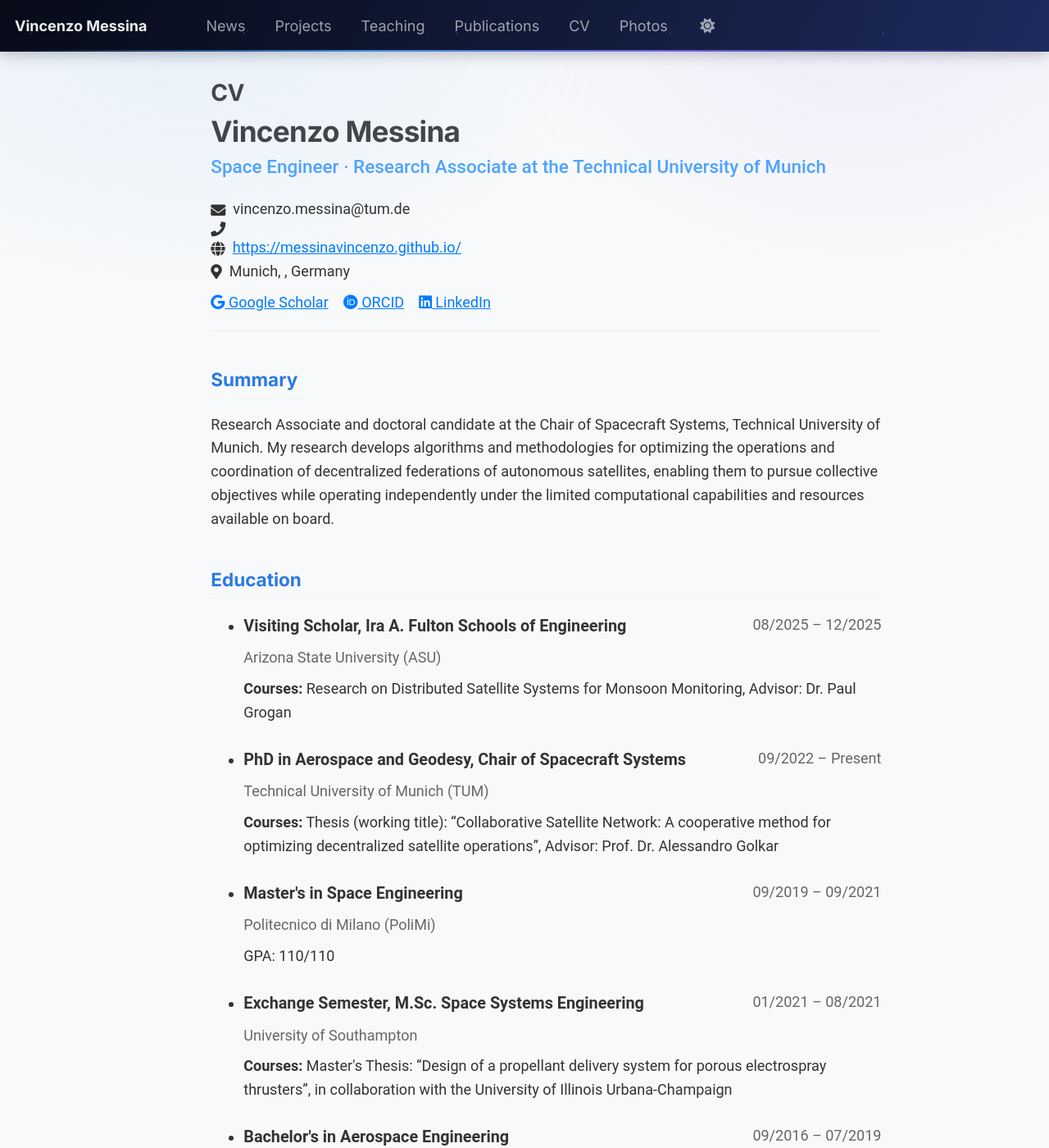
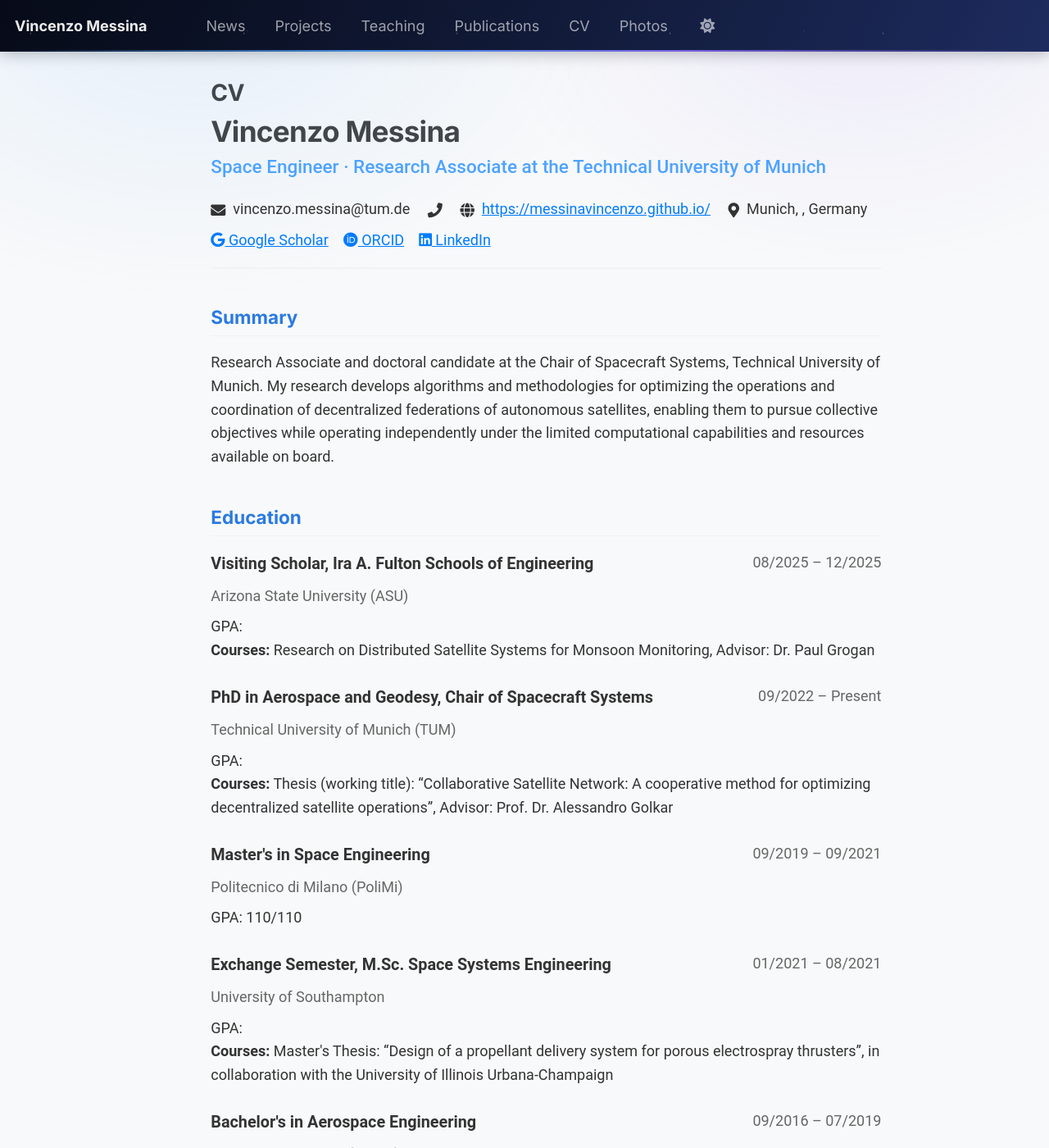
Before and after one commit to MessinaVincenzo/MessinaVincenzo.github.io, a Jekyll site: the page built from _pages/cv.md, in a window 1280 px wide and 1400 px high. Shown: the whole window at 82% size. Built offline with Jekyll 4.4.1, drawn with Linux system fonts in a browser that asks for light colours.

Commit message:
Fix empty-field rendering and mobile layout on the CV page
Rendering the CV at a 390px viewport showed an orphaned phone icon with no
number beside it, dangling date separators, and a cramped date column.

Liquid treats "" as truthy, so every {% if field %} guard on a string that is
empty in _data/cv.json still rendered its markup. On the live page that meant:

- a phone row containing only an icon, despite phone being deliberately empty
- "09/2026 -" and three "2025 -" style dates, from endDate being ""
- 8 empty subtitle and detail divs

All 24 string guards in cv-template.html now compare against blank instead.
Counts verified in the built HTML: 1 -> 0 empty contact rows, 4 -> 0 dangling
dashes, 8 -> 0 empty divs.

Mobile layout:
- .cv-list had default bullet markers, because cv-style.css never removed them.
- .cv-item-header is a flex row with the date pushed right, which squeezed
  titles into a narrow column on a phone. It now stacks below 600px.
- Contact and profile rows wrap instead of overflowing.

Co-Authored-By: Claude Opus 5 <noreply@anthropic.com>

```diff
--- a/_includes/cv-template.html
+++ b/_includes/cv-template.html
@@ -6,30 +6,30 @@
     <!-- Deliberately not a top-level heading: the page title already provides
          one, and two per page is ambiguous for screen readers. -->
     <p class="cv-name">{{ cv.basics.name }}</p>
-    {% if cv.basics.label %}
+    {% if cv.basics.label != blank %}
     <p class="cv-label">{{ cv.basics.label }}</p>
     {% endif %}
 
     <div class="cv-contact">
-      {% if cv.basics.email %}
+      {% if cv.basics.email != blank %}
       <div class="cv-contact-item">
         <i class="fas fa-envelope"></i> {{ cv.basics.email }}
       </div>
       {% endif %}
 
-      {% if cv.basics.phone %}
+      {% if cv.basics.phone != blank %}
       <div class="cv-contact-item">
         <i class="fas fa-phone"></i> {{ cv.basics.phone }}
       </div>
       {% endif %}
 
-      {% if cv.basics.website %}
+      {% if cv.basics.website != blank %}
       <div class="cv-contact-item">
         <i class="fas fa-globe"></i> <a href="{{ cv.basics.website }}" target="_blank">{{ cv.basics.website }}</a>
       </div>
       {% endif %}
 
-      {% if cv.basics.location.city %}
+      {% if cv.basics.location.city != blank %}
       <div class="cv-contact-item">
         <!-- Liquid treats "" as truthy, so compare explicitly or an empty
              field emits a stray comma ("Munich, , Germany"). -->
@@ -49,7 +49,7 @@
     {% endif %}
   </div>
 
-  {% if cv.basics.summary %}
+  {% if cv.basics.summary != blank %}
   <!-- Summary -->
   <div class="cv-section">
     <h2>Summary</h2>
@@ -70,7 +70,7 @@
         </div>
         <div class="cv-item-content">
           <div class="cv-item-subtitle">{{ education.institution }}</div>
-          {% if education.gpa %}
+          {% if education.gpa != blank %}
           <div class="cv-item-detail">GPA: {{ education.gpa }}</div>
           {% endif %}
           {% if education.courses.size > 0 %}
@@ -94,11 +94,11 @@
       <li class="cv-item">
         <div class="cv-item-header">
           <div class="cv-item-title">{{ work.position }}</div>
-          <div class="cv-item-date">{{ work.startDate }}{% if work.endDate %} &ndash; {{ work.endDate }}{% endif %}</div>
+          <div class="cv-item-date">{{ work.startDate }}{% if work.endDate != blank %} &ndash; {{ work.endDate }}{% endif %}</div>
         </div>
         <div class="cv-item-content">
-          <div class="cv-item-subtitle">{{ work.company }}{% if work.location %} &middot; {{ work.location }}{% endif %}</div>
-          {% if work.summary %}
+          <div class="cv-item-subtitle">{{ work.company }}{% if work.location != blank %} &middot; {{ work.location }}{% endif %}</div>
+          {% if work.summary != blank %}
           <div class="cv-item-detail">{{ work.summary }}</div>
           {% endif %}
           {% if work.highlights.size > 0 %}
@@ -147,10 +147,10 @@
         </div>
         <div class="cv-item-content">
           <div class="cv-item-subtitle">{{ publication.publisher }}</div>
-          {% if publication.summary %}
+          {% if publication.summary != blank %}
           <div class="cv-item-detail">{{ publication.summary }}</div>
           {% endif %}
-          {% if publication.website %}
+          {% if publication.website != blank %}
           <div class="cv-item-detail">
             <a href="{{ publication.website }}" target="_blank">View Publication</a>
           </div>
@@ -175,10 +175,10 @@
         </div>
         <div class="cv-item-content">
           <div class="cv-item-subtitle">{{ talk.event }}</div>
-          {% if talk.location %}
+          {% if talk.location != blank %}
           <div class="cv-item-detail">{{ talk.location }}</div>
           {% endif %}
-          {% if talk.description %}
+          {% if talk.description != blank %}
           <div class="cv-item-detail">{{ talk.description }}</div>
           {% endif %}
         </div>
@@ -201,10 +201,10 @@
         </div>
         <div class="cv-item-content">
           <div class="cv-item-subtitle">{{ teaching.institution }}</div>
-          {% if teaching.role %}
+          {% if teaching.role != blank %}
           <div class="cv-item-detail">Role: {{ teaching.role }}</div>
           {% endif %}
-          {% if teaching.description %}
+          {% if teaching.description != blank %}
           <div class="cv-item-detail">{{ teaching.description }}</div>
           {% endif %}
         </div>
@@ -227,10 +227,10 @@
         </div>
         <div class="cv-item-content">
           <div class="cv-item-subtitle">{{ item.category | capitalize }}</div>
-          {% if item.description %}
+          {% if item.description != blank %}
           <div class="cv-item-detail">{{ item.description }}</div>
           {% endif %}
-          {% if item.url %}
+          {% if item.url != blank %}
           <div class="cv-item-detail">
             <a href="{{ item.url }}" target="_blank">View Project</a>
           </div>
@@ -270,12 +270,12 @@
           <div class="cv-item-title">{{ award.title }}</div>
           <div class="cv-item-date">{{ award.date }}</div>
         </div>
-        {% if award.awarder or award.summary %}
+        {% if award.awarder != blank or award.summary != blank %}
         <div class="cv-item-content">
-          {% if award.awarder %}
+          {% if award.awarder != blank %}
           <div class="cv-item-subtitle">{{ award.awarder }}</div>
           {% endif %}
-          {% if award.summary %}
+          {% if award.summary != blank %}
           <div class="cv-item-detail">{{ award.summary }}</div>
           {% endif %}
         </div>
@@ -297,7 +297,7 @@
           <div class="cv-item-title">{{ certificate.name }}</div>
           <div class="cv-item-date">{{ certificate.date }}</div>
         </div>
-        {% if certificate.issuer %}
+        {% if certificate.issuer != blank %}
         <div class="cv-item-content">
           <div class="cv-item-subtitle">{{ certificate.issuer }}</div>
         </div>
@@ -317,11 +317,11 @@
       <li class="cv-item">
         <div class="cv-item-header">
           <div class="cv-item-title">{{ volunteer.position }}</div>
-          <div class="cv-item-date">{{ volunteer.startDate }}{% if volunteer.endDate %} &ndash; {{ volunteer.endDate }}{% endif %}</div>
+          <div class="cv-item-date">{{ volunteer.startDate }}{% if volunteer.endDate != blank %} &ndash; {{ volunteer.endDate }}{% endif %}</div>
         </div>
         <div class="cv-item-content">
           <div class="cv-item-subtitle">{{ volunteer.organization }}</div>
-          {% if volunteer.summary %}
+          {% if volunteer.summary != blank %}
           <div class="cv-item-detail">{{ volunteer.summary }}</div>
           {% endif %}
         </div>
@@ -359,7 +359,7 @@
       <li class="cv-item">
         <div class="cv-item-content">
           <div class="cv-item-title">{{ reference.name }}</div>
-          {% if reference.reference %}
+          {% if reference.reference != blank %}
           <div class="cv-item-detail">{{ reference.reference }}</div>
           {% endif %}
         </div>
--- a/_sass/layout/_space.scss
+++ b/_sass/layout/_space.scss
@@ -390,6 +390,38 @@ body::after {
 
 .cv-item {
   transition: border-color 0.25s ease;
+}
+
+/* cv-style.css never removes the default markers, so the CV renders as a
+   bulleted list. */
+.cv-list {
+  margin-left: 0;
+  padding-left: 0;
+  list-style: none;
+}
+
+/* The header is a flex row with the date pushed right. On a phone that
+   squeezes the title into a narrow column, so stack instead. */
+.cv-item-header {
+  flex-wrap: wrap;
+  gap: 0.15em 1em;
+
+  @include breakpoint(max-width $small) {
+    display: block;
+
+    .cv-item-date {
+      margin-top: 0.15em;
+      color: var(--global-text-color-light);
+      font-size: $type-size-6;
+    }
+  }
+}
+
+.cv-contact,
+.cv-profiles {
+  display: flex;
+  flex-wrap: wrap;
+  gap: 0.35em 1.2em;
 }
 
 /* --------------------------------------------------------------------------
```
